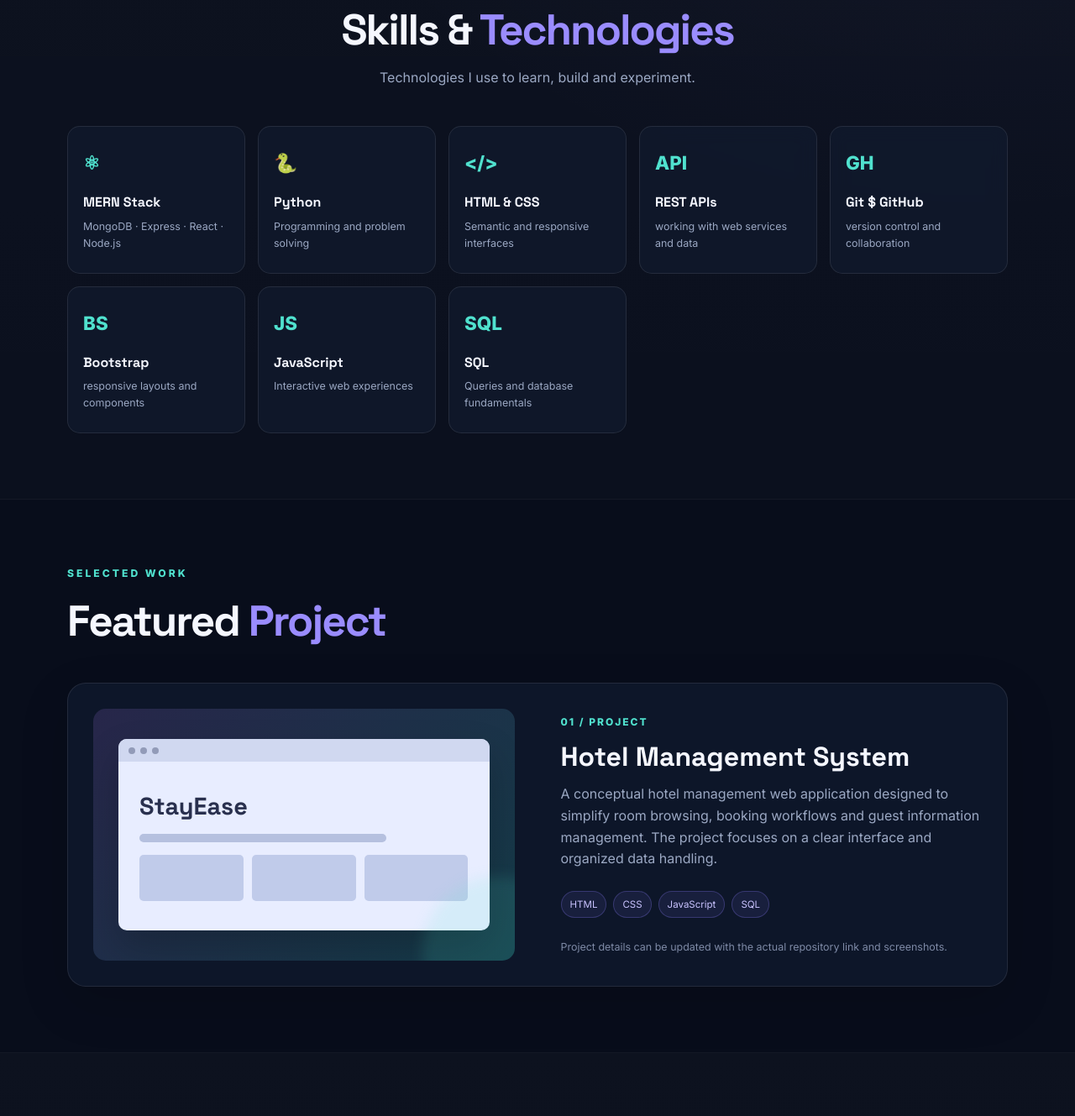
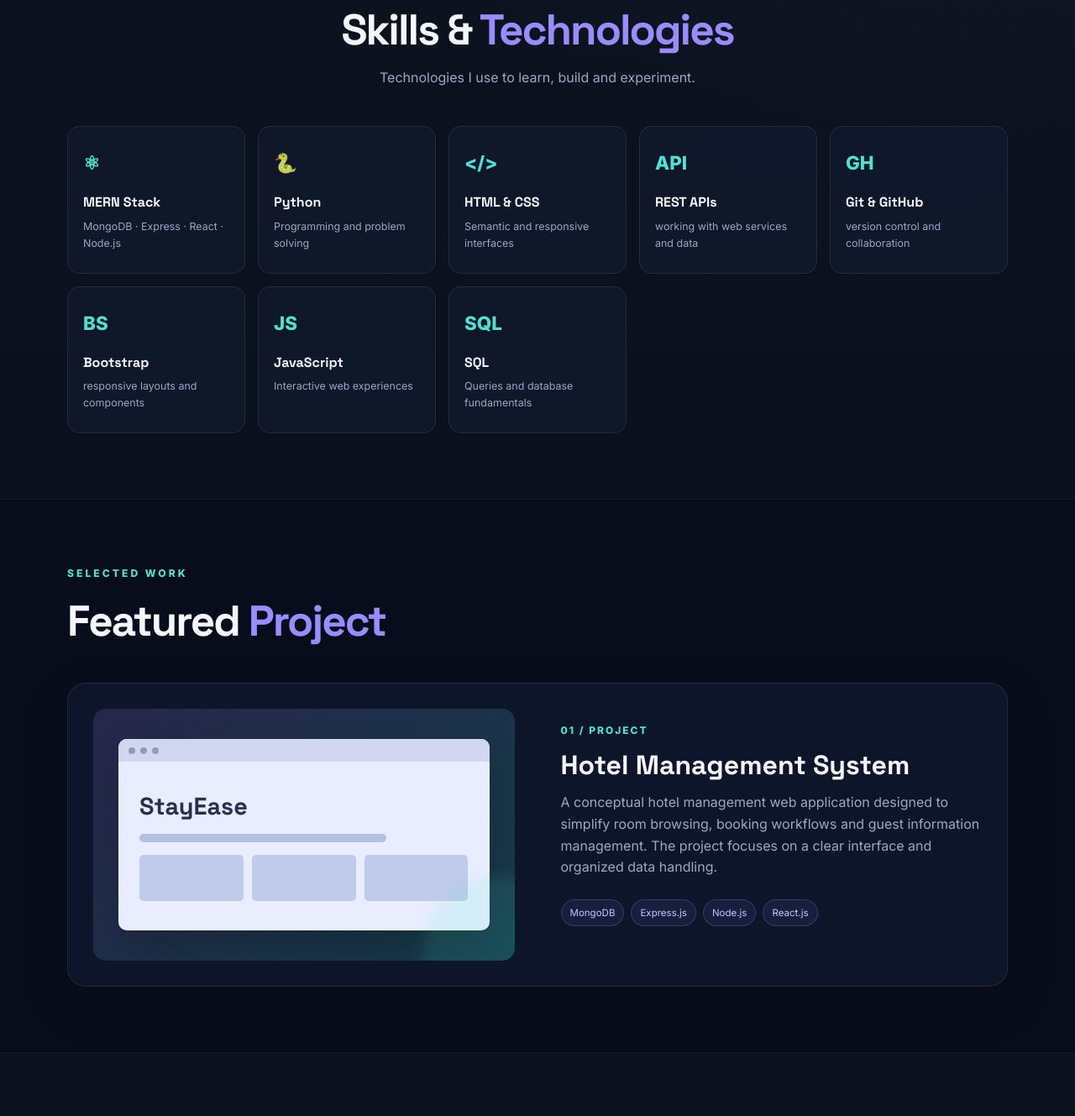
Before and after one commit to jagritichoubey/Portfolio, a plain HTML site: page index.html in a window 1280 px wide. Shown: the part 1170-2499 px from the top of the page at 84% size. Drawn offline with Linux system fonts and the light colour scheme.

Commit message:
Update index.html
Updated skill card for Git & GitHub and changed project tags.

```diff
--- a/index.html
+++ b/index.html
@@ -102,7 +102,7 @@
           <div class="skill-card"><div class="skill-icon">🐍</div><h3>Python</h3><p>Programming and problem solving</p></div>
           <div class="skill-card"><div class="skill-icon">&lt;/&gt;</div><h3>HTML & CSS</h3><p>Semantic and responsive interfaces</p></div>
           <div class="skill-card"><div class="skill-icon">API</div><h3>REST APIs</h3><p>working with web services and data</p></div>
-          <div class="skill-card"><div class="skill-icon">GH</div><h3>Git $ GitHub</h3><p>version control and collaboration</p></div>
+          <div class="skill-card"><div class="skill-icon">GH</div><h3>Git & GitHub</h3><p>version control and collaboration</p></div>
           <div class="skill-card"><div class="skill-icon">BS</div><h3>Bootstrap</h3><p>responsive layouts and components</p></div>
           <div class="skill-card"><div class="skill-icon">JS</div><h3>JavaScript</h3><p>Interactive web experiences</p></div>
           <div class="skill-card"><div class="skill-icon">SQL</div><h3>SQL</h3><p>Queries and database fundamentals</p></div>
@@ -130,8 +130,8 @@
             room browsing, booking workflows and guest information management.
             The project focuses on a clear interface and organized data handling.
           </p>
-          <div class="tags"><span>HTML</span><span>CSS</span><span>JavaScript</span><span>SQL</span></div>
-          <p class="project-note">Project details can be updated with the actual repository link and screenshots.</p>
+          <div class="tags"><span>MongoDB</span><span>Express.js</span><span>Node.js</span><span>React.js</span></div>
+
         </div>
       </article>
     </section>
```
